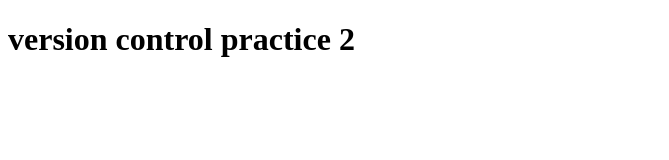
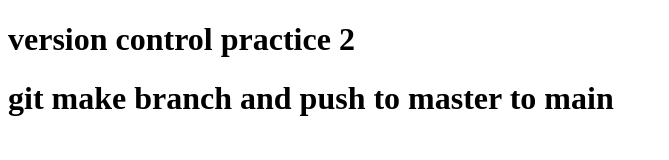
Before and after one commit to Dumidu26/version-control-practice2, a plain HTML site: page index.html in a window 1280 px wide. Shown: the whole page, without its empty margins (0-669 px from the left). Drawn offline with Linux system fonts and the light colour scheme.

```diff
--- a/index.html
+++ b/index.html
@@ -6,6 +6,7 @@
     <title>Document</title>
 </head>
 <body>
-    <h1>version control practice 2</h1>
+    <h1>version control practice 2 </h1>
+    <h1>git make branch and push to master to main</h1>
 </body>
 </html>
```
